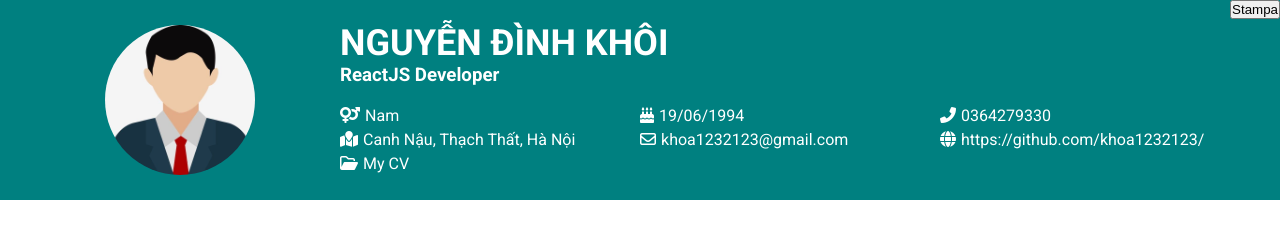
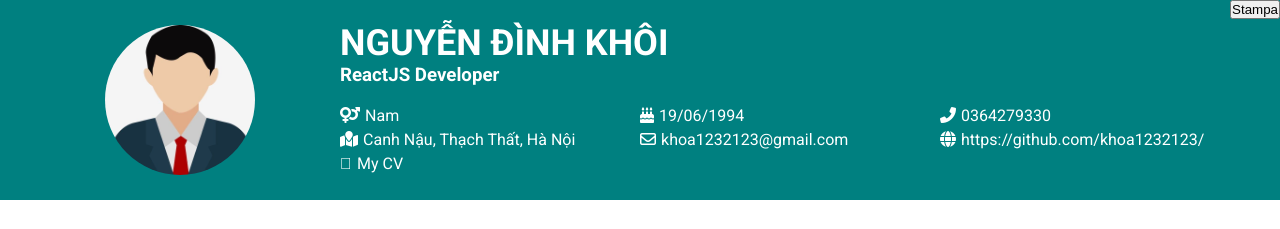
Before and after one commit to khoa1232123/rj-job-application, a React (Create React App) app: page / in a window 1280 px wide. Shown: the top 229 px of the page. Built offline with nearby package versions, Linux system fonts and the light colour scheme.

Commit message:
update icon download

```diff
--- a/src/components/Header.jsx
+++ b/src/components/Header.jsx
@@ -109,7 +109,7 @@ const Header = () => {
                 <IkoCol col={4} mdCol={6} smCol={12}>
                   <div className="header__info__item">
                     <div className="header__info__item__icon">
-                      <i className="far fa-folder-open"></i>
+                      <i className="fad fa-download"></i>
                     </div>
                     <div className="header__info__item__txt">
                       <a
```
